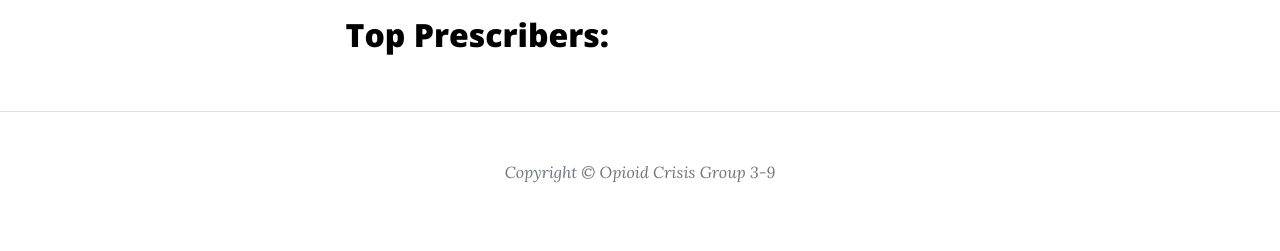
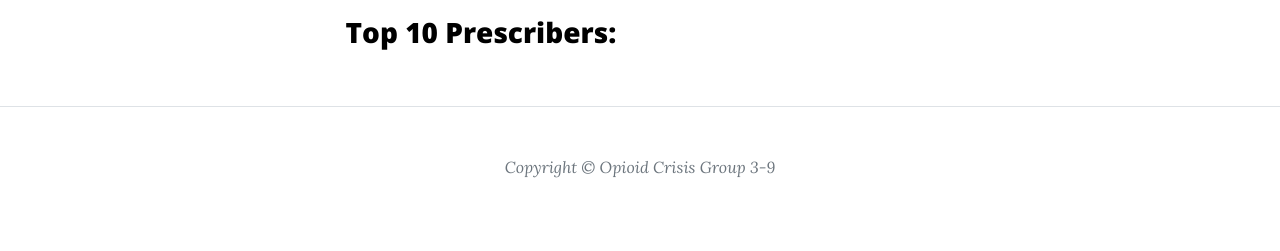
Before and after one commit to kandelin16/INTEX, a Django app: template templates/drug/drugDetail.html in a window 1280 px wide. Shown: the part 549-800 px from the top of the page. Run offline with Django 3.2, Linux system fonts and the light colour scheme; the template is opened without the code that fills it, so the values that code supplies are empty; some libraries are stand-ins or nearby versions.

Commit message:
adjust look of 10 prescrobers

```diff
--- a/templates/drug/drugDetail.html
+++ b/templates/drug/drugDetail.html
@@ -34,9 +34,9 @@
           </tr>
 
         </table>
-        <h2 class="post-title">
-          Top Prescribers:
-        </h2>
+        <h3 class="post-title">
+          Top 10 Prescribers:
+        </h3>
         {% for item in list %}
 
 
```
